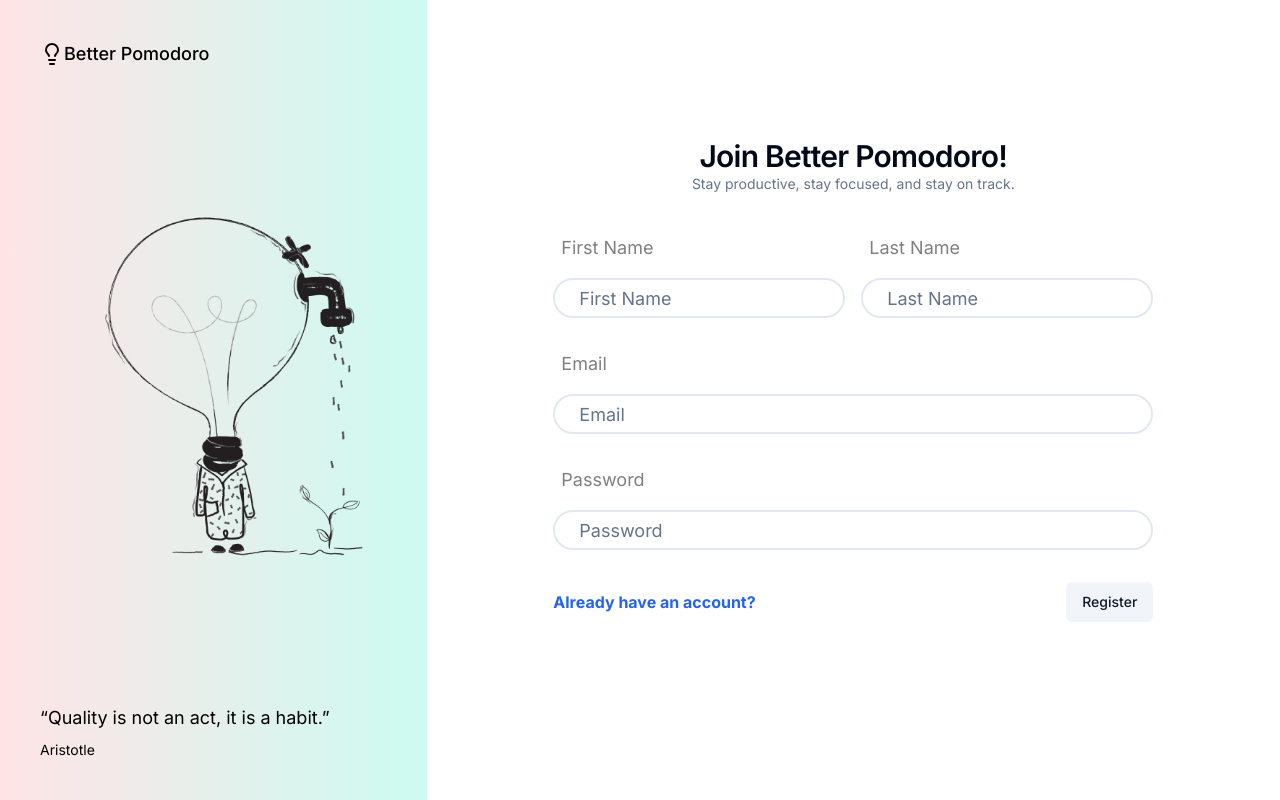
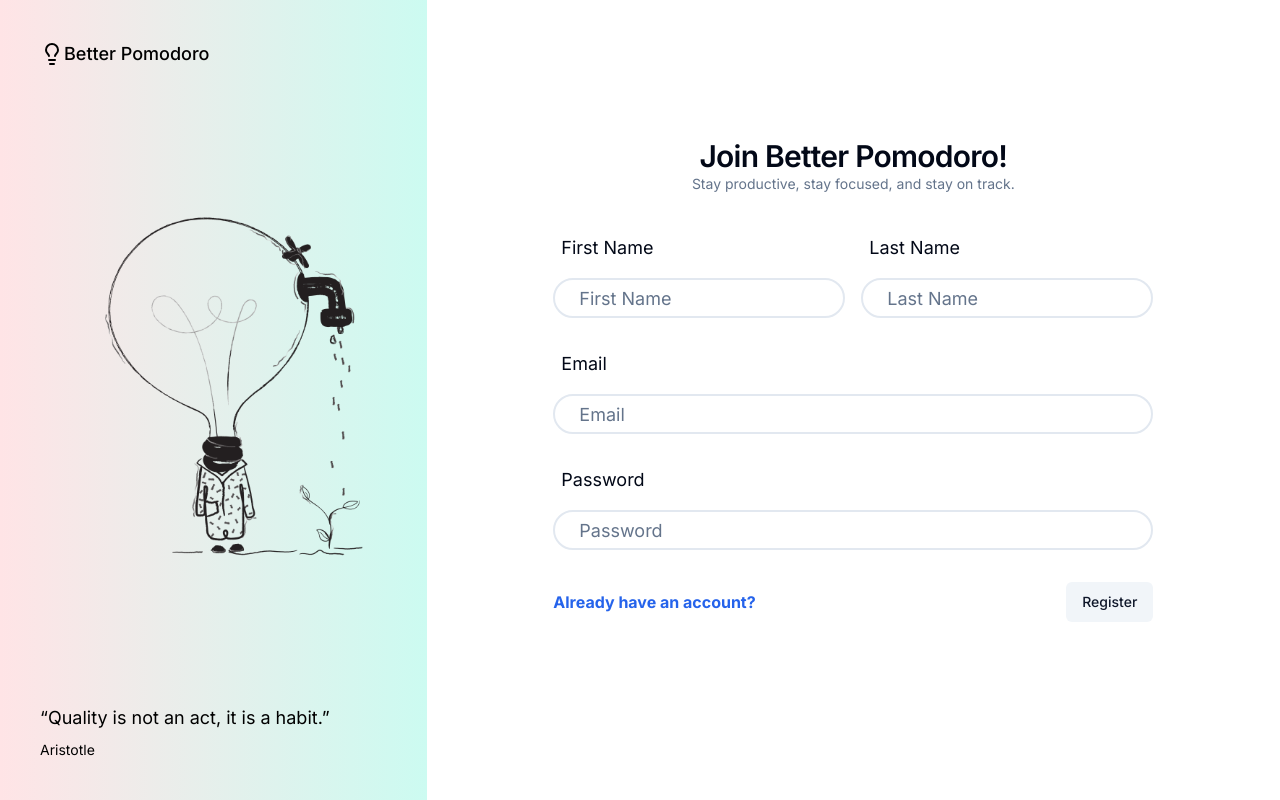
Before and after one commit to Brodypen/better_pomodoro, a Next.js app: page /register in a window 1280 px wide. Built offline with nearby package versions, Linux system fonts and the light colour scheme.

Commit message:
fix: color issues

```diff
--- a/app/(auth)/layout.tsx
+++ /dev/null
@@ -1,22 +0,0 @@
-import '@/styles/globals.css'
-import type { Metadata } from 'next'
-import { Inter } from 'next/font/google'
-
-const inter = Inter({ subsets: ['latin'] })
-
-export const metadata: Metadata = {
-  title: 'Login in',
-  description: 'Generated by create next app',
-}
-
-export default function RootLayout({
-  children,
-}: {
-  children: React.ReactNode
-}) {
-  return (
-    <html lang="en">
-      <body className={inter.className}>{children}</body>
-    </html>
-  )
-}
--- /dev/null
+++ b/app/(revamp)/home/loading.tsx
@@ -0,0 +1,11 @@
+import Card from "@/components/Card";
+
+export default function HomePageLoader() {
+  return (
+    <div className="flex justify-center items-center w-full h-full">
+      <Card className="">
+        <div className="w-16 h-16 border-4 border-dashed rounded-full animate-spin dark:border-violet-400"></div>
+      </Card>
+    </div>
+  );
+}
--- a/app/(revamp)/home/page.tsx
+++ b/app/(revamp)/home/page.tsx
@@ -7,6 +7,7 @@ export const metadata: Metadata = {
   title: "Revamp Home",
   description: "Generated by create next app",
 };
+// Note, since themeprovider is in layout.tsx, we wont save theme state between  dashboard and revamp. This will change once everything is gone from dashboard.
 
 const Page = () => {
   return (
--- a/components/AuthForm.tsx
+++ b/components/AuthForm.tsx
@@ -70,7 +70,7 @@ export default function AuthForm({ mode }: { mode: "register" | "signin" }) {
           {mode === "register" && (
             <div className="flex mb-8 justify-between">
               <div className="pr-2">
-                <div className="text-lg mb-4 ml-2 text-black/50">
+                <div className="text-lg mb-4 ml-2">
                   First Name
                 </div>
                 <Input
@@ -84,7 +84,7 @@ export default function AuthForm({ mode }: { mode: "register" | "signin" }) {
                 />
               </div>
               <div className="pl-2">
-                <div className="text-lg mb-4 ml-2 text-black/50">Last Name</div>
+                <div className="text-lg mb-4 ml-2">Last Name</div>
                 <Input
                   required
                   placeholder="Last Name"
@@ -98,7 +98,7 @@ export default function AuthForm({ mode }: { mode: "register" | "signin" }) {
             </div>
           )}
           <div className="mb-8">
-            <div className="text-lg mb-4 ml-2 text-black/50">Email</div>
+            <div className="text-lg mb-4 ml-2">Email</div>
             <Input
               required
               type="email"
@@ -111,7 +111,7 @@ export default function AuthForm({ mode }: { mode: "register" | "signin" }) {
             />
           </div>
           <div className="mb-8">
-            <div className="text-lg mb-4 ml-2 text-black/50">Password</div>
+            <div className="text-lg mb-4 ml-2">Password</div>
             <Input
               required
               value={formState.password}
```
Also changed, not shown: app/(dashboard)/layout.tsx (+10 -10 lines).
